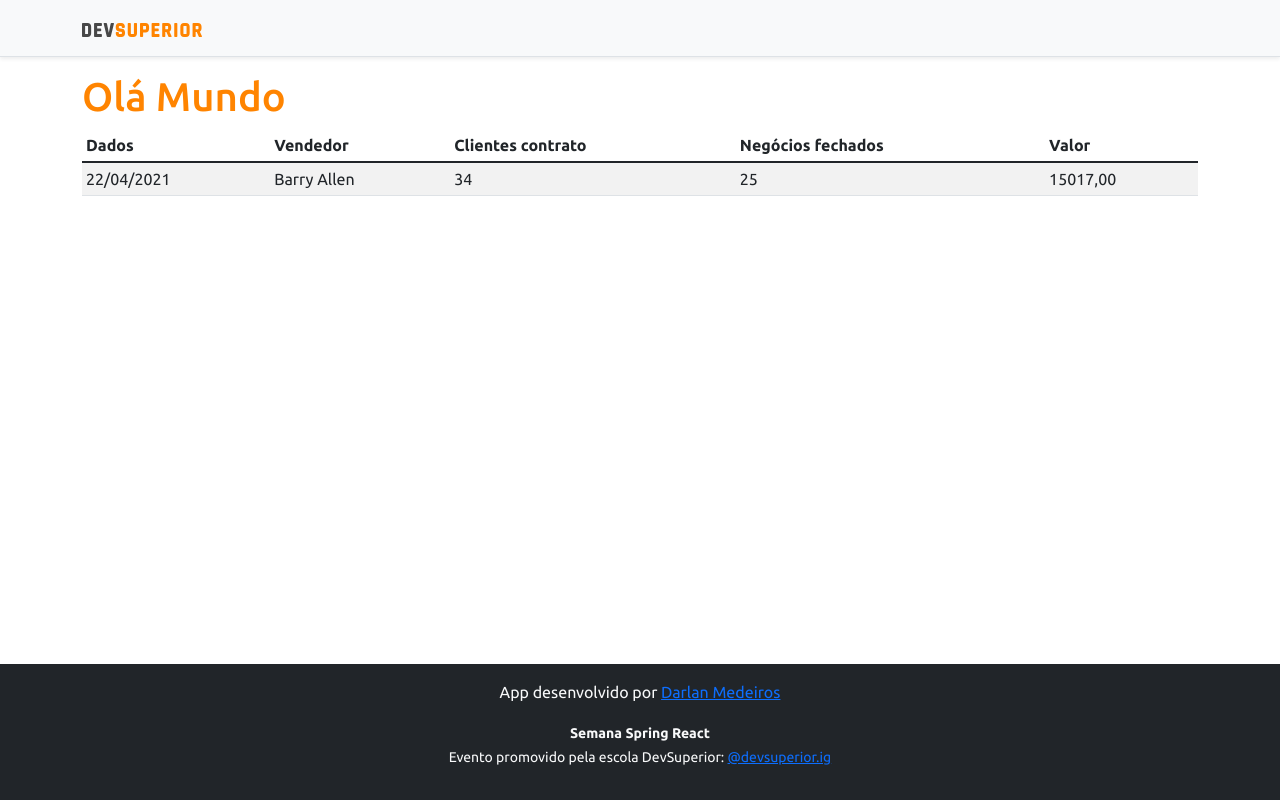
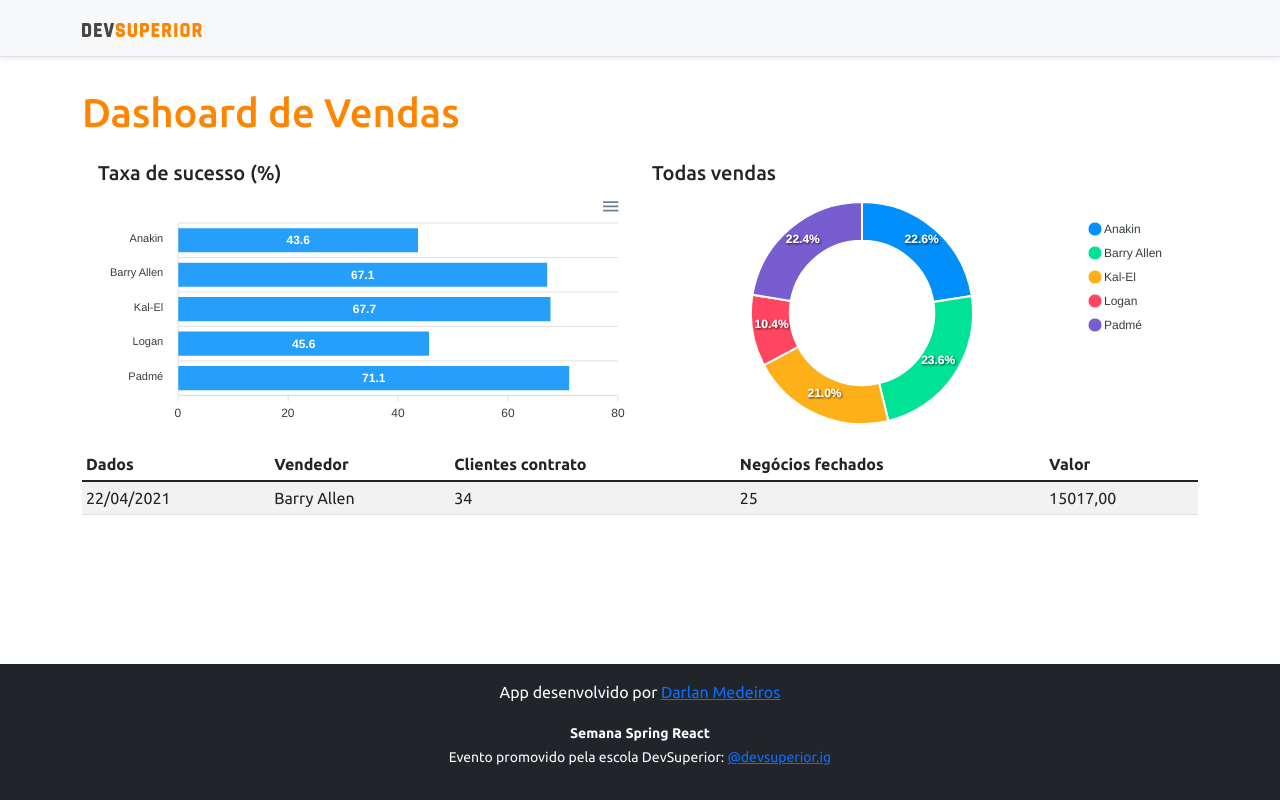
Before and after one commit to darlanMedeiros/projeto-sds5, a React (Create React App) app in the folder frontend/: page / in a window 1280 px wide. Built offline with nearby package versions, Linux system fonts and the light colour scheme.

Commit message:
Static charts

```diff
--- a/frontend/package.json
+++ b/frontend/package.json
@@ -11,8 +11,10 @@
     "@types/node": "^12.0.0",
     "@types/react": "^17.0.0",
     "@types/react-dom": "^17.0.0",
+    "apexcharts": "^3.29.0",
     "bootstrap": "^5.1.3",
     "react": "^17.0.2",
+    "react-apexcharts": "^1.3.9",
     "react-dom": "^17.0.2",
     "react-scripts": "4.0.3",
     "typescript": "^4.1.2",
--- a/frontend/src/App.tsx
+++ b/frontend/src/App.tsx
@@ -1,19 +1,28 @@
+import BarChart from "components/BarChart";
 import DataTable from "components/DataTable";
+import DonutChart from "components/DonutChart";
 import Footer from "components/Footer";
 import NavBar from "components/NavBar";
 
 function App() {
   return (
     <>
-    <NavBar />
-    <div className = "container">
-
-      <h1 className="text-primary">Olá Mundo</h1>
-
-      <DataTable />
-
-    </div>
-    <Footer />
+      <NavBar />
+      <div className="container">
+        <h1 className="text-primary py-3">Dashoard de Vendas</h1>
+        <div className="row px-3">
+          <div className="col-sm-6">
+            <h5> Taxa de sucesso (%) </h5>
+            <BarChart />
+          </div>
+          <div className="col-sm-6">
+            <h5> Todas vendas </h5>
+            <DonutChart/>
+          </div>
+        </div>
+        <DataTable />
+      </div>
+      <Footer />
     </>
   );
 }
--- /dev/null
+++ b/frontend/src/components/BarChart/index.tsx
@@ -0,0 +1,42 @@
+import Chart from 'react-apexcharts'
+
+
+const BarChart = () => {
+
+  const options = {
+    plotOptions: {
+      bar: {
+        horizontal: true,
+      }
+    },
+  };
+
+  const mockData = {
+    labels: {
+      categories: ['Anakin', 'Barry Allen', 'Kal-El', 'Logan', 'Padmé']
+    },
+    series: [
+      {
+        name: "% Sucesso",
+        data: [43.6, 67.1, 67.7, 45.6, 71.1]
+      }
+    ]
+  };
+  return (
+
+    <Chart
+
+      options={{ ...options, xaxis: mockData.labels }}
+      series={mockData.series}
+      type="bar"
+      height="240"
+
+    />
+
+
+
+
+  );
+}
+
+export default BarChart;
--- /dev/null
+++ b/frontend/src/components/DonutChart/index.tsx
@@ -0,0 +1,29 @@
+import Chart from 'react-apexcharts'
+
+const DonutChart = () => {
+
+  const mockData = {
+    series: [477138, 499928, 444867, 220426, 473088],
+    labels: ['Anakin', 'Barry Allen', 'Kal-El', 'Logan', 'Padmé']
+  }
+
+  const options = {
+    legend: {
+      show: true
+    }
+  }
+
+  return (
+
+    <Chart
+
+      options={{ ...options, labels: mockData.labels }}
+      series={mockData.series}
+      type="donut"
+      height="240"
+
+    />
+  );
+}
+
+export default DonutChart;
```
Also changed, not shown: 1 other file (tests, documents, lock files or other folders).
